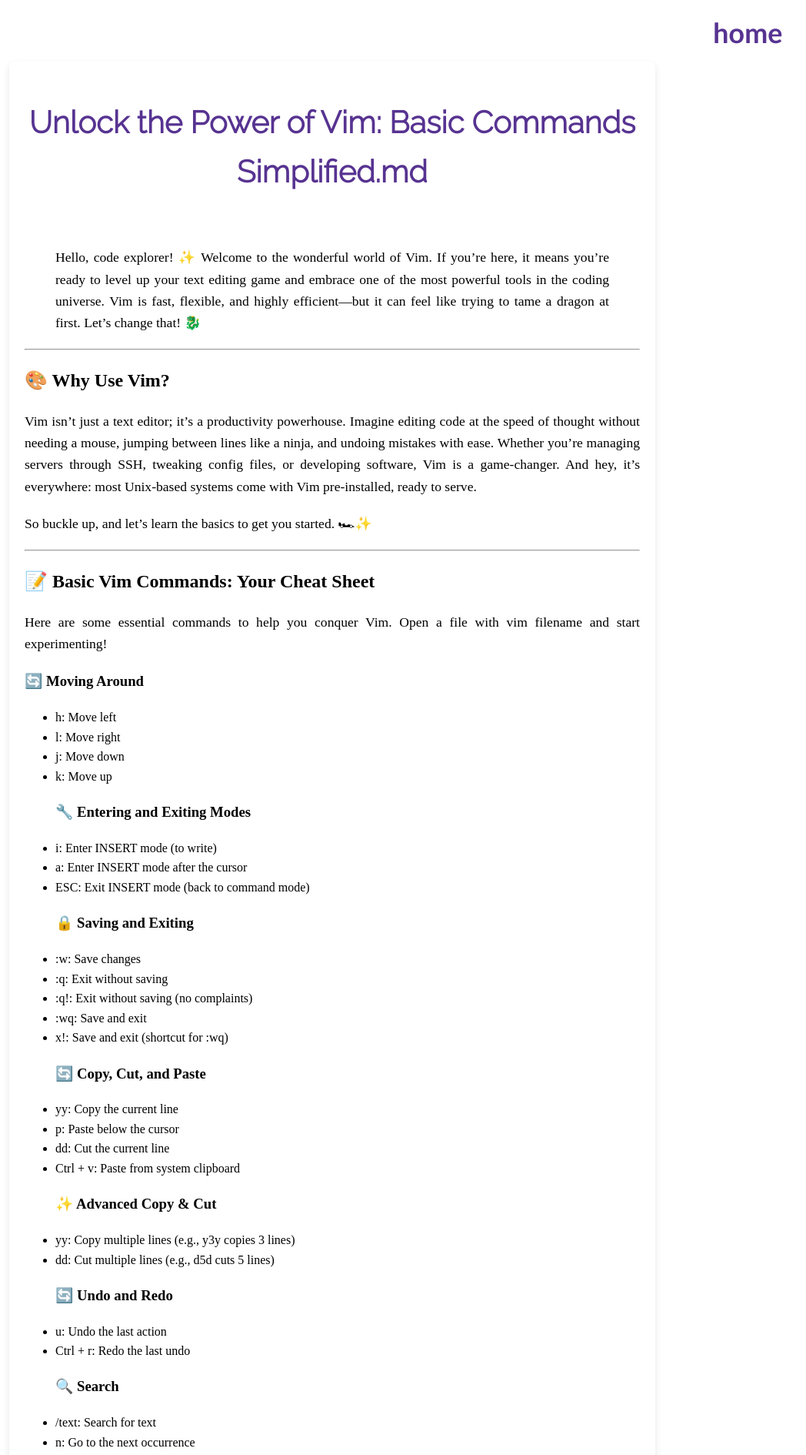
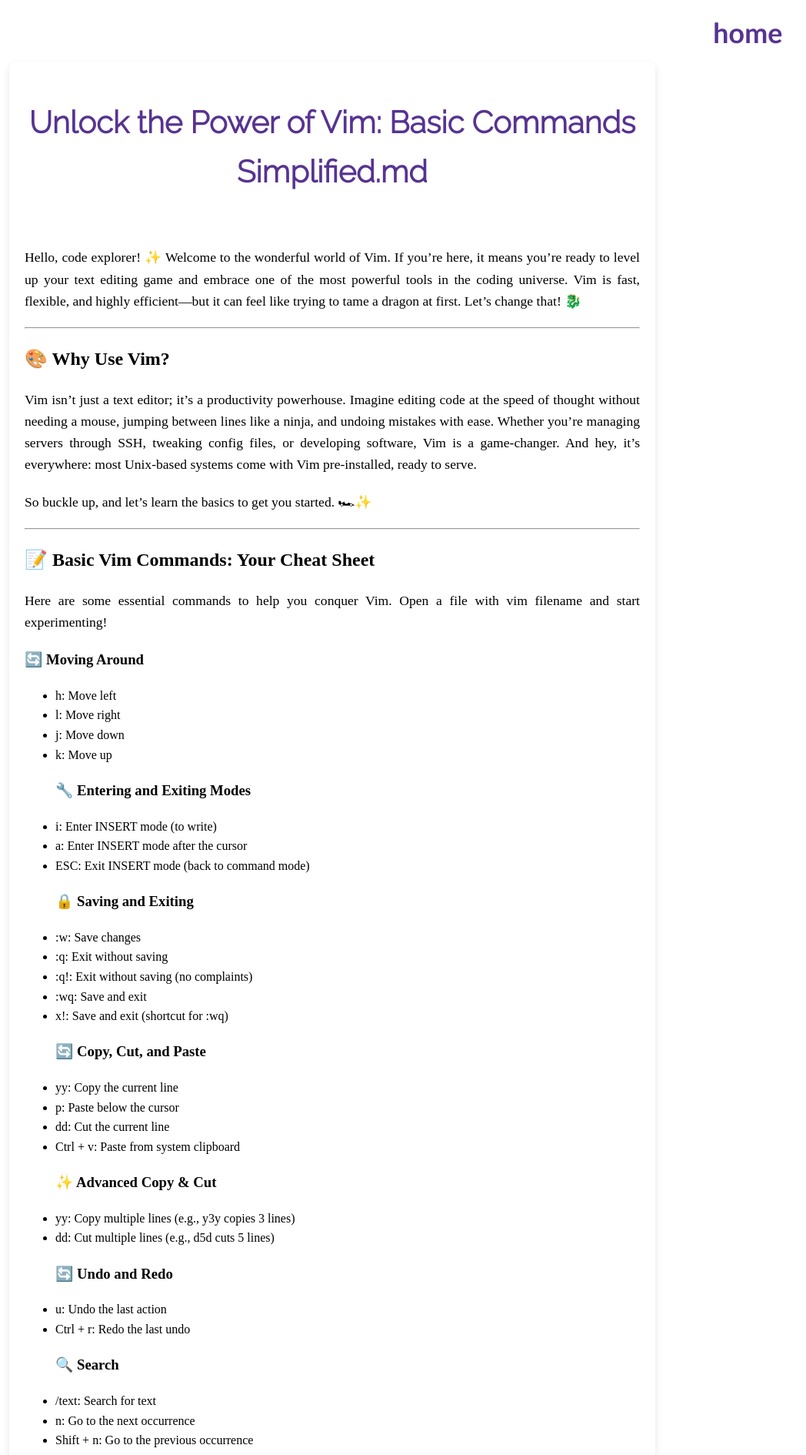
Before and after one commit to 123porAlan/123porAlan.github.io, a Jekyll site: the page built from _posts/2024-12-30-Unlock the Power of Vim: Basic Commands Simplified.md, in a window 1280 px wide. Shown: the top 1890 px of the page at 77% size, without its empty margins (208-1256 px from the left). Built offline with Jekyll 4.4.1, drawn with Linux system fonts in a browser that asks for light colours.

Commit message:
adding some characteristics

```diff
--- a/_posts/2024-12-30-Unlock the Power of Vim: Basic Commands Simplified.md
+++ b/_posts/2024-12-30-Unlock the Power of Vim: Basic Commands Simplified.md
@@ -1,10 +1,10 @@
 ---
 layout: post
-title:  "Unlock the Power of Vim: Basic Commands Simplified.md"
-date:   2024-12-30
+title: "Unlock the Power of Vim: Basic Commands Simplified.md"
+date: 2024-12-30
 ---
 
-> Hello, code explorer! ✨ Welcome to the wonderful world of Vim. If you’re here, it means you’re ready to level up your text editing game and embrace one of the most powerful tools in the coding universe. Vim is fast, flexible, and highly efficient—but it can feel like trying to tame a dragon at first. Let’s change that! 🐉
+Hello, code explorer! ✨ Welcome to the wonderful world of Vim. If you’re here, it means you’re ready to level up your text editing game and embrace one of the most powerful tools in the coding universe. Vim is fast, flexible, and highly efficient—but it can feel like trying to tame a dragon at first. Let’s change that! 🐉
 
 ---
 
```
